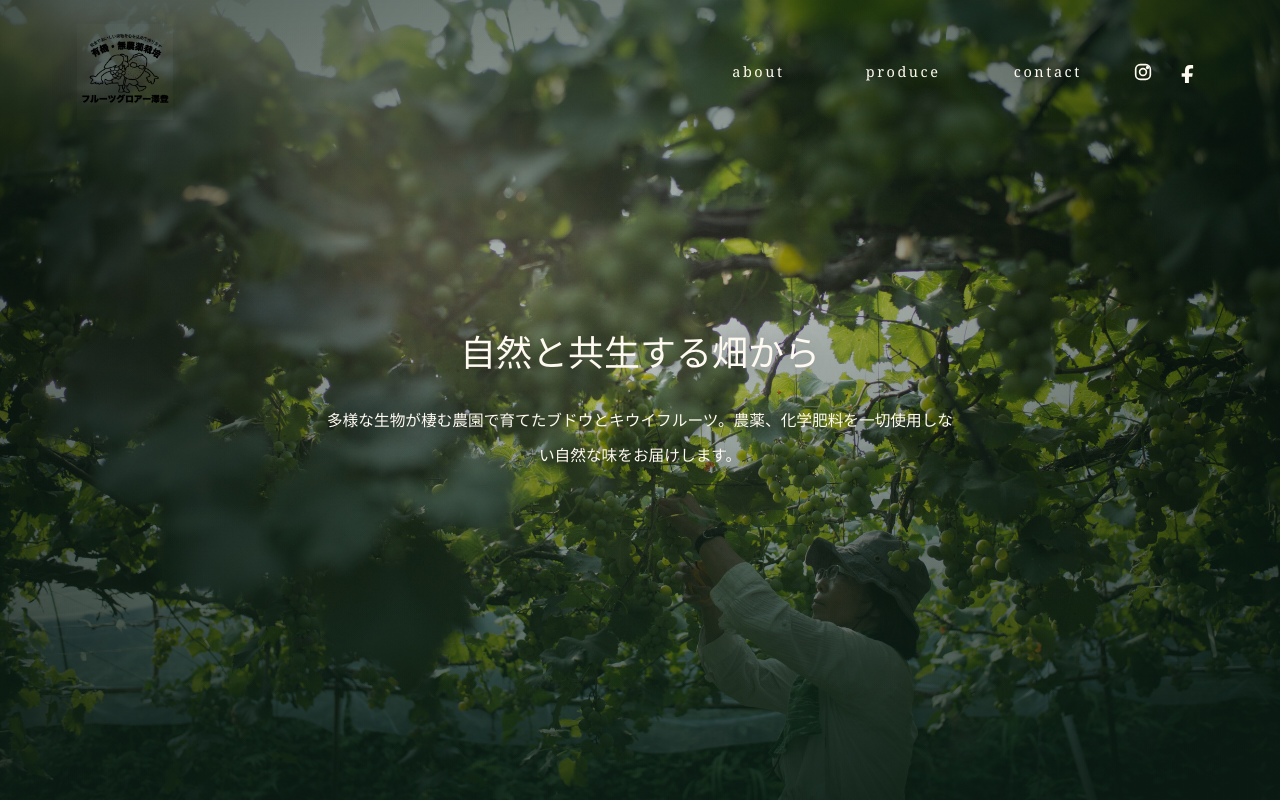
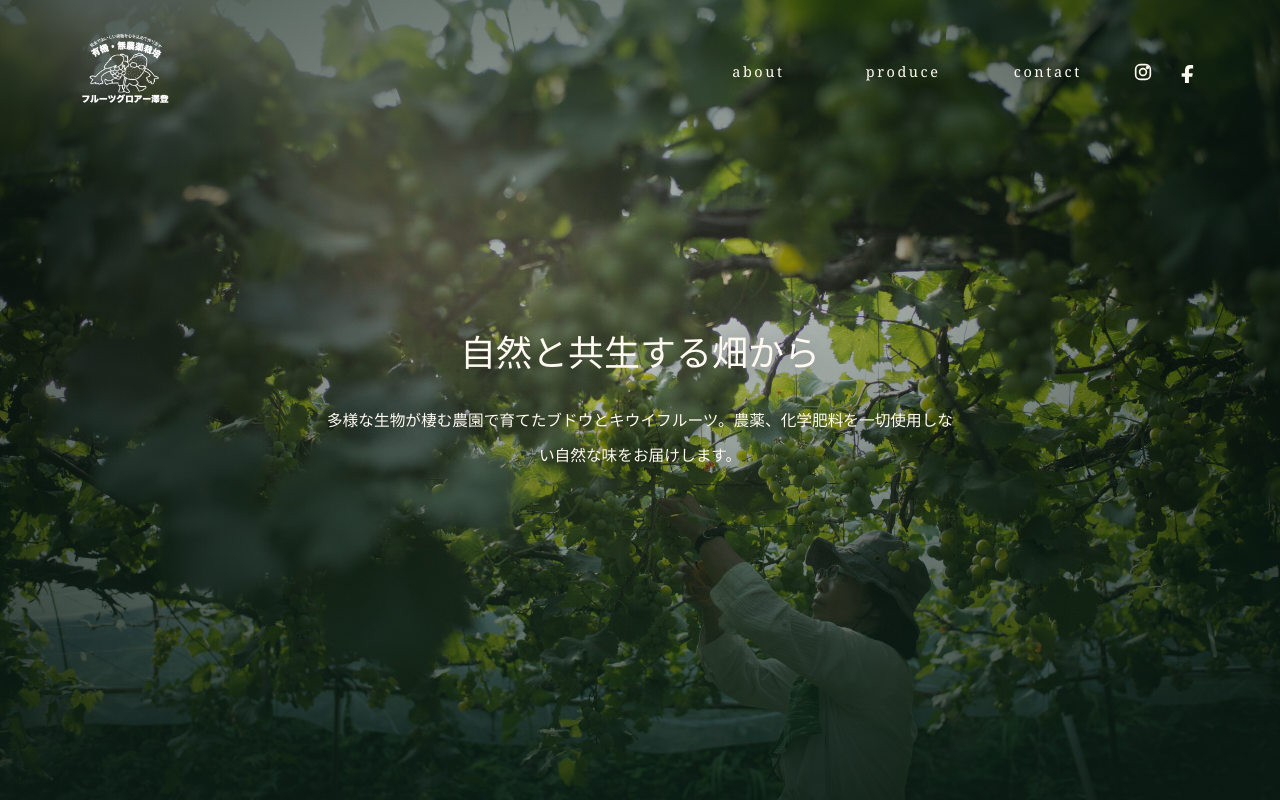
Before and after one commit to shunmum/yoshiaki, a Next.js app: page / in a window 1280 px wide. Shown: the top 800 px of the page. Built offline with nearby package versions, Linux system fonts and the light colour scheme.

Commit message:
Use transparent white header logo

```diff
--- a/app/globals.css
+++ b/app/globals.css
@@ -126,7 +126,6 @@ img {
   object-fit: contain;
   filter: none;
   opacity: 1;
-  box-shadow: 0 8px 24px rgba(8, 18, 13, 0.18);
 }
 
 nav {
--- a/config/site.ts
+++ b/config/site.ts
@@ -2,7 +2,7 @@ export const siteConfig = {
   farmName: "フルーツグロアー澤登",
   farmNameEn: "Fruit Grower Sawanobori",
   brandInitials: "FGS",
-  logo: "/images/sawanobori-header-logo.png",
+  logo: "/images/sawanobori-header-logo-white.png",
   favicon: "/images/favicon-white-bg.png",
   representatives: "澤登芳英 早苗",
   postalCode: "404-0003",
```
Also changed, not shown: public/images/sawanobori-header-logo-white.png (added).
